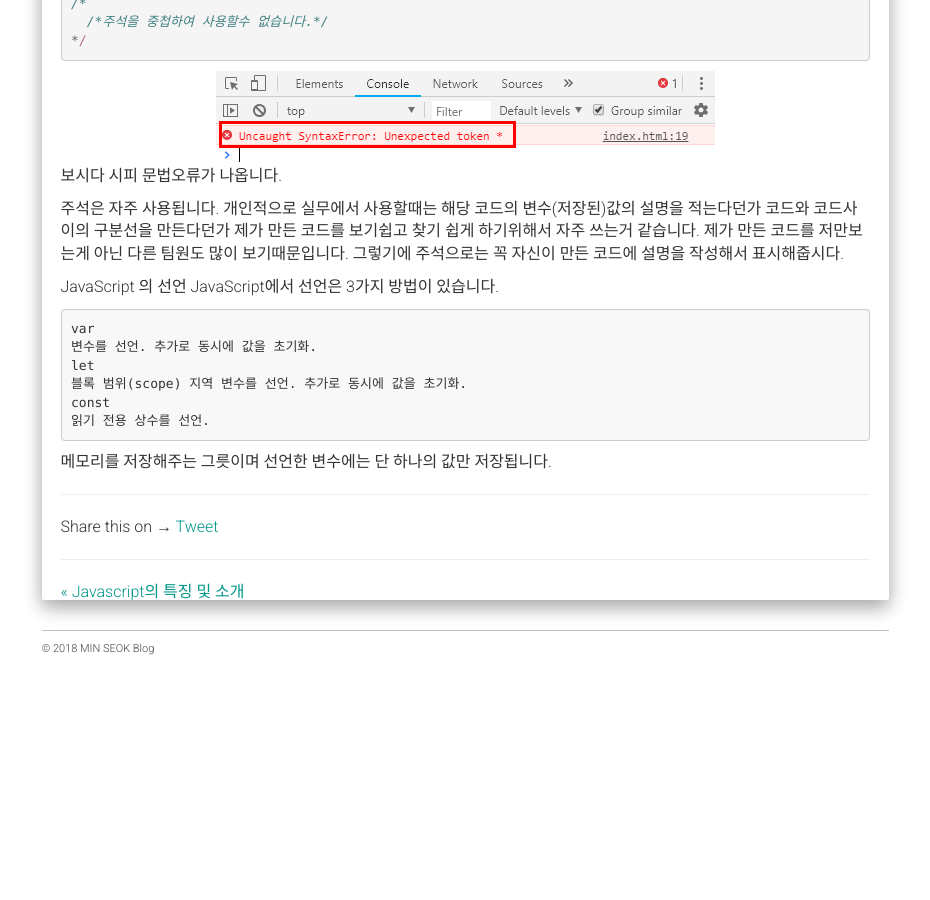
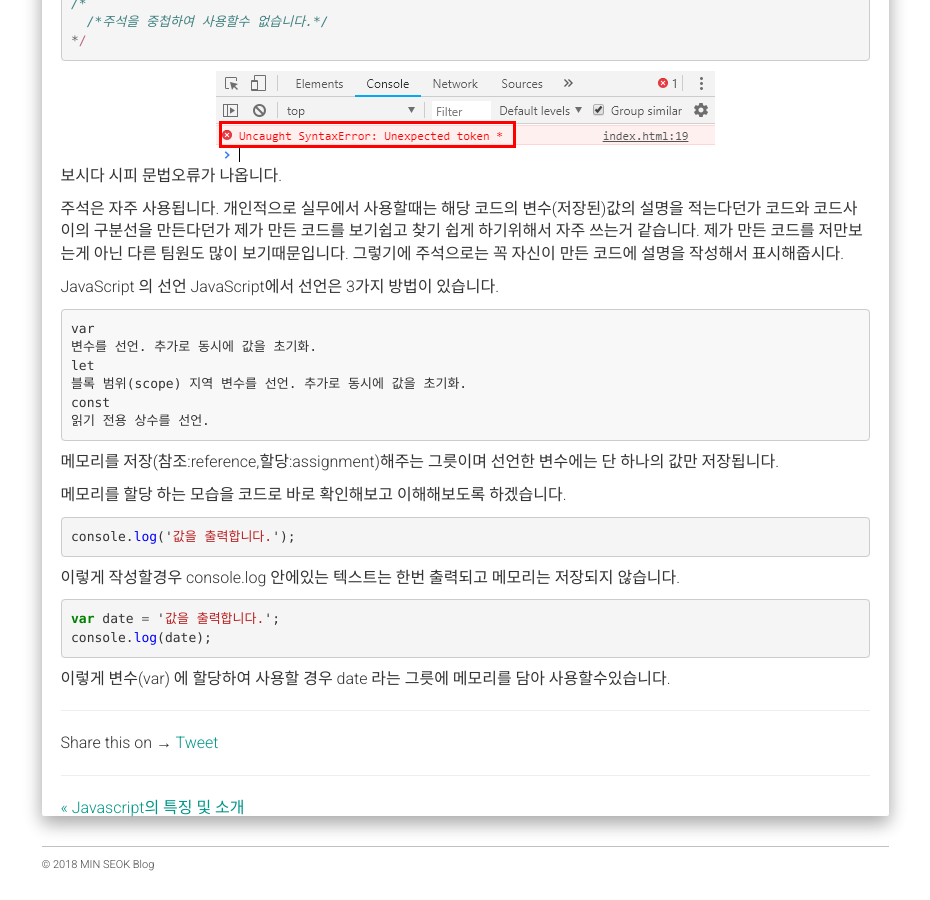
Before and after one commit to alalstjr/promote.github.io, a Jekyll site: the page built from _posts/2018-08-25-JavaScript 기초문법.md, in a window 1280 px wide and 900 px high, scrolled down 1655 px. Shown: the whole window, without its empty margins (321-1251 px from the left). Built offline with Jekyll 4.4.1, drawn with Linux system fonts in a browser that asks for light colours; nearby versions of some CDN libraries; our own code applies the rules of GitHub Pages for plain Markdown files; comment, search, counter and statistics services are not loaded; before the commit the page ends 2339 px from its top, so only the background shows below that.

Commit message:
Update 2018-08-25-JavaScript 기초문법.md

````diff
--- a/_posts/2018-08-25-JavaScript 기초문법.md
+++ b/_posts/2018-08-25-JavaScript 기초문법.md
@@ -98,4 +98,16 @@ let
 const
 읽기 전용 상수를 선언.
 ```
-메모리를 저장해주는 그릇이며 선언한 변수에는 단 하나의 값만 저장됩니다.
+메모리를 저장(참조:reference,할당:assignment)해주는 그릇이며 선언한 변수에는 단 하나의 값만 저장됩니다.
+
+메모리를 할당 하는 모습을 코드로 바로 확인해보고 이해해보도록 하겠습니다.
+{% highlight javascript %}
+console.log('값을 출력합니다.');
+{% endhighlight %}
+이렇게 작성할경우 console.log 안에있는 텍스트는 한번 출력되고 메모리는 저장되지 않습니다.
+
+{% highlight javascript %}
+var date = '값을 출력합니다.';
+console.log(date);
+{% endhighlight %}
+이렇게 변수(var) 에 할당하여 사용할 경우 date 라는 그릇에 메모리를 담아  사용할수있습니다.
````
